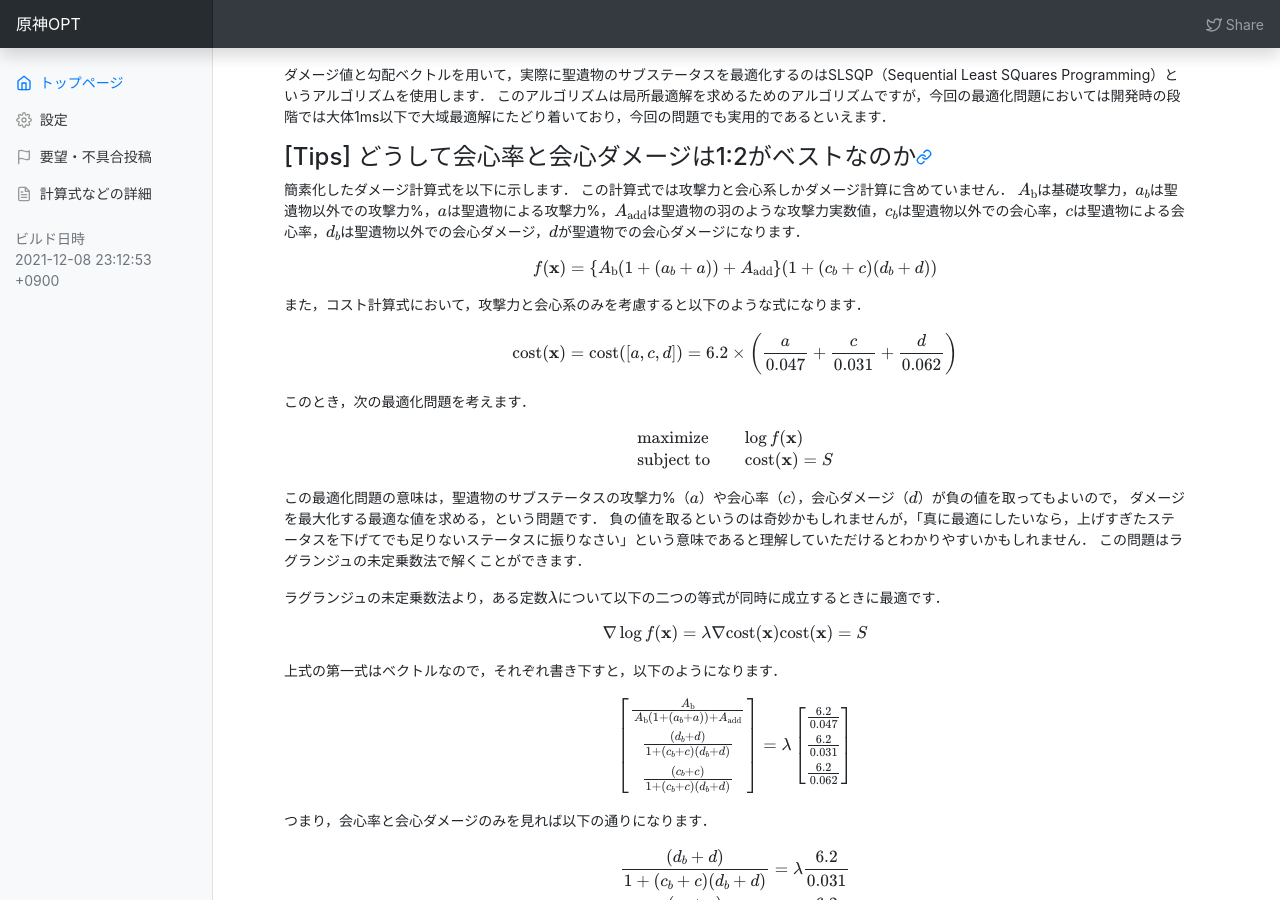
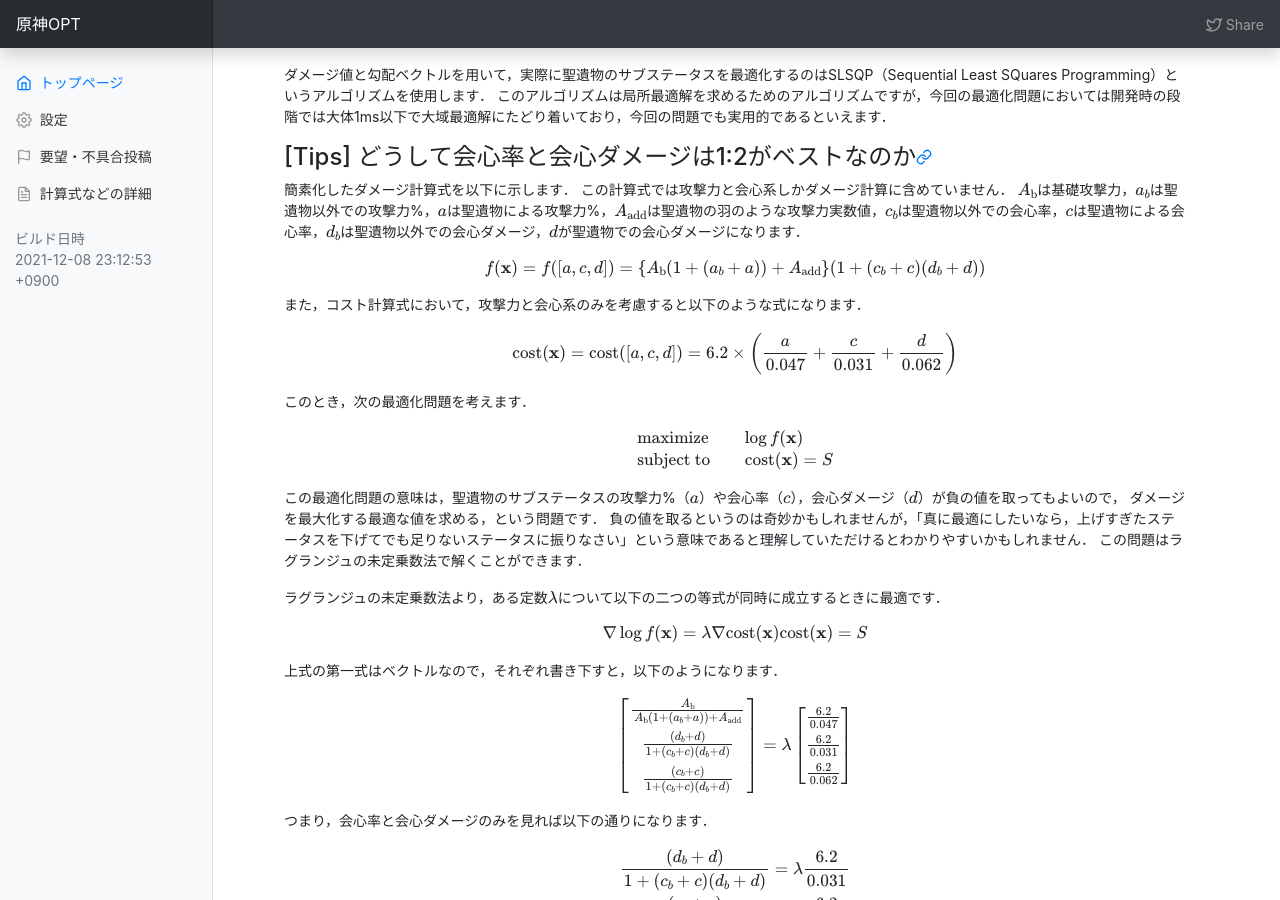
Before and after one commit to k3kaimu/genshinopt, a Jekyll site: the page built from docs/documents.md, in a window 1280 px wide and 900 px high, scrolled down 1929 px. Built offline with Jekyll 4.4.1, drawn with Linux system fonts in a browser that asks for light colours; nearby versions of some CDN libraries; formulas are drawn with MathJax 3.

Commit message:
update docs

```diff
--- a/docs/documents.md
+++ b/docs/documents.md
@@ -131,7 +131,7 @@ $$
 $A_\mathrm{b}$は基礎攻撃力，$a_b$は聖遺物以外での攻撃力%，$a$は聖遺物による攻撃力%，$A_\mathrm{add}$は聖遺物の羽のような攻撃力実数値，$c_b$は聖遺物以外での会心率，$c$は聖遺物による会心率，$d_b$は聖遺物以外での会心ダメージ，$d$が聖遺物での会心ダメージになります．
 
 $$
-f(\mathbf{x}) = \{A_\mathrm{b} (1 + (a_b + a)) + A_\mathrm{add} \} (1 + (c_b + c)(d_b + d))
+f(\mathbf{x}) = f([a, c, d]) = \{A_\mathrm{b} (1 + (a_b + a)) + A_\mathrm{add} \} (1 + (c_b + c)(d_b + d))
 $$
 
 また，コスト計算式において，攻撃力と会心系のみを考慮すると以下のような式になります．
```
